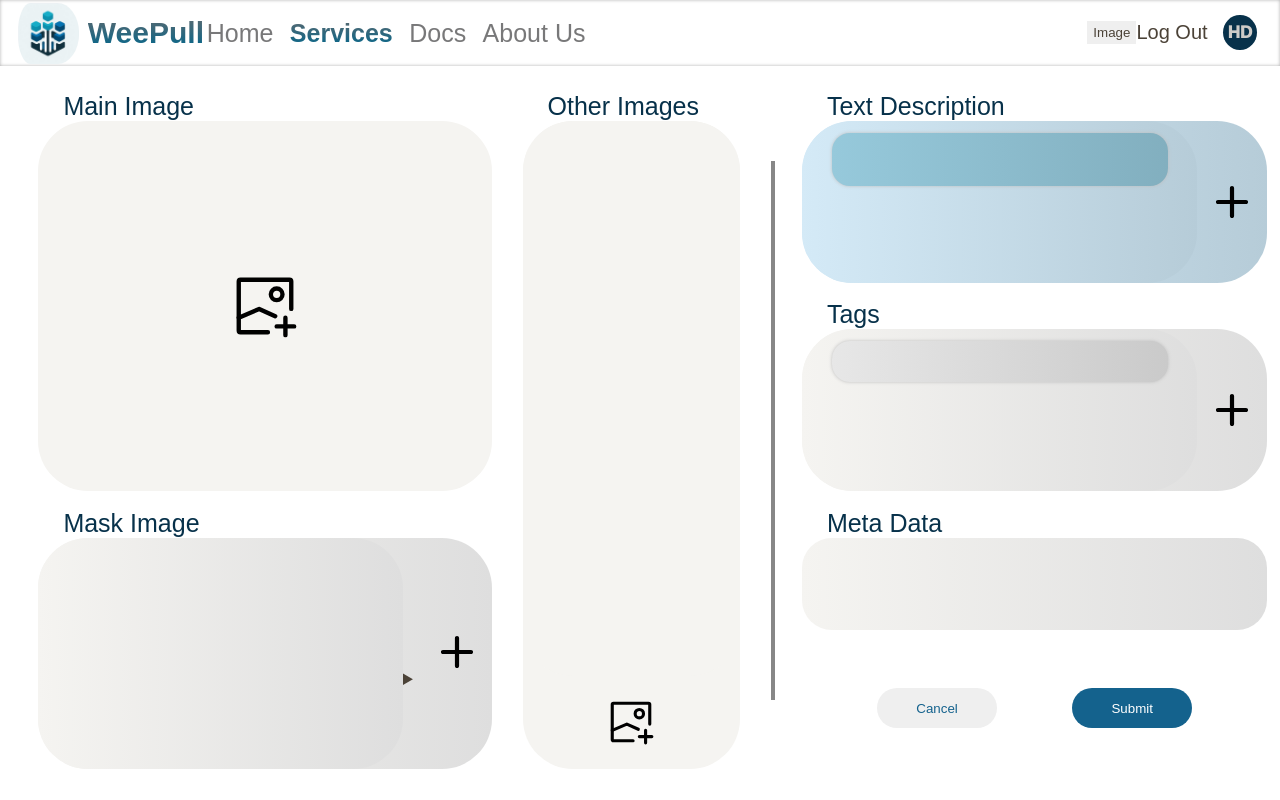
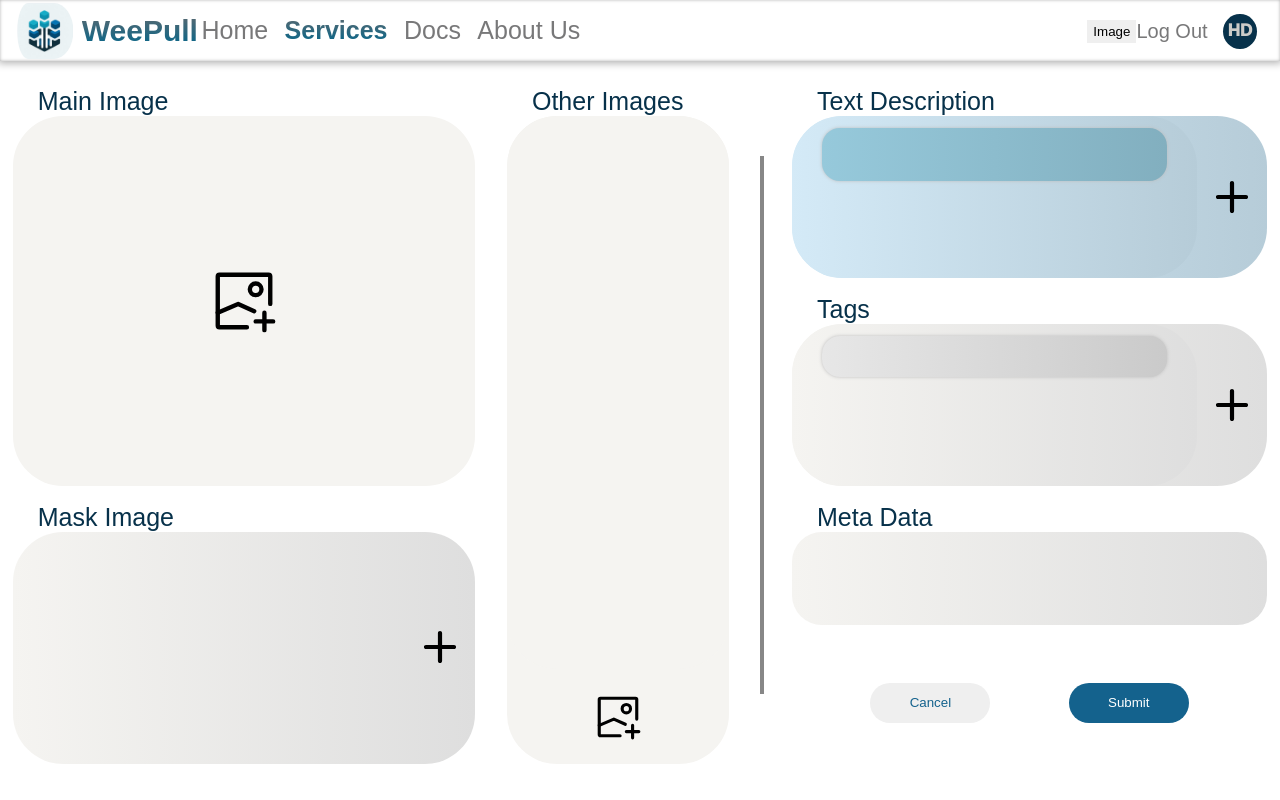
Before and after one commit to Harmitdesai/Weepull, a React (Create React App) app in the folder client/: page /services in a window 1280 px wide. Built offline with nearby package versions, Linux system fonts and the light colour scheme.

Commit message:
updated Mask component

```diff
--- a/client/src/MainImage.js
+++ b/client/src/MainImage.js
@@ -1,9 +1,7 @@
 import { useRef } from 'react';
-import './MainImage.css'
+import './MainImage.css';
 
-let mainImageFile = null;
-
-const MainImage = () => {
+const MainImage = ({ fileSetter, DataURLSetter}) => {
 
     const mainImageInputRef = useRef(null);
     const mainImageSpaceRef = useRef(null);
@@ -14,10 +12,11 @@ const MainImage = () => {
             <div id="mainImageSpace" ref={mainImageSpaceRef}>
                 <input type="file" name="MainImage" accept=".jpg, .jpeg, .png" id="getMainImage" ref={mainImageInputRef} onChange={(e)=>{
                     const file = e.target.files[0];
-                    mainImageFile = file;
+                    fileSetter(file);
                     if (file){
                         const reader = new FileReader();
                         reader.onload = function(e) {
+                            DataURLSetter(e.target.result);
                             mainImageSpaceRef.current.style.backgroundImage = `url(${e.target.result})`;
                             mainImageSpaceRef.current.style.backgroundSize = "cover";
                             mainImageSpaceRef.current.style.backgroundPosition = "center";
@@ -34,4 +33,4 @@ const MainImage = () => {
     );
 }
 
-export {MainImage, mainImageFile};
+export default MainImage;
--- a/client/src/MaskImage.css
+++ b/client/src/MaskImage.css
@@ -1,11 +1,11 @@
-#MaskImage{
+.MaskImage{
     grid-column: 1/4;
     grid-row: 7/11;
     display: flex;
     flex-direction: column;
   }
 
-  #MaskImage div{
+.maskImageSpace{
     width: 100%;
     flex: 1;
     border-radius: 50px;
@@ -14,7 +14,13 @@
     align-items: center;
   }
 
-  #AddMask{
+.MaskImageContainer{
+  flex: 1;
+  width: 100%;
+  height: 100%;
+}
+
+.AddMask{
     border-radius: 10%;
     font-weight: 0;
     background-color:inherit;
@@ -25,13 +31,140 @@
     border: none; /* Remove button border */
     cursor: pointer;
     padding: 2% 0% 2% 0%;
-  }
+}
 
-  #AddMask:hover{
+.AddMask:hover{
     filter: drop-shadow(3px 5px 2px rgb(0 0 0 / 0.4));
     transition: filter 0.2s linear;
   }
 
-  #maskImageSpace{
+details summary {
+    list-style: none; /* Optional: Change cursor to pointer */
+  }
 
+  /* Remove the default arrow icon */
+details summary::-webkit-details-marker {
+    display: none;
   }
+
+details summary::marker {
+    display: none;
+  }
+
+.BlurWindow{
+    z-index: 2;
+    position: absolute;
+    top: 0px;
+    left: 0px;
+    height: 100%;
+    width: 100%;
+    background-color: transparent;
+    backdrop-filter: blur(10px);
+}
+
+.MaskCard{
+    z-index: 3;
+    position: absolute;
+    width: 60%;
+    height: 70%;
+    top: 15%;
+    left: 20%;
+    background-color: #8f8f8f8d;
+    backdrop-filter: blur(20px);
+    border-radius: 30px;
+    display: grid;
+    grid-template-columns: 70% 30%;
+    grid-template-rows: 70% 30%;
+}
+
+.PopUpMaskedImage{
+    width: 100%;
+    height: 100%;
+    background: #dcdccd;
+    grid-column: 1/2;
+    grid-row: 1/2;
+    border-radius: 30px;
+}
+
+.MaskButtons{
+    grid-column: 1/2;
+    grid-row: 2/3;
+    display: grid;
+    grid-template-columns: 50% 50%;
+    grid-template-rows: 50% 50%;
+    justify-items: center;
+    align-items: center;
+}
+
+.SelectArea{
+  background-color: #f5f4f1;
+  font-family: "Inter", sans-serif;
+  font-size: 25px;
+  font-weight: 400;
+  font-style: normal;
+  font-variation-settings:
+    "slnt" 0;
+  border-radius: 30px;
+  grid-row: 1/2;
+  grid-column: 1/2;
+  border: none;
+  height: 50%;
+  width: 80%;
+  background-image: linear-gradient(to top, #54abca, #2e799f);
+  -webkit-background-clip: text; /* Clip the background to the text */
+  -webkit-text-fill-color: transparent; /* Hide the text color */
+  background-clip: text; /* Clip the background to the text (for Firefox) */
+  color: transparent;
+}
+
+.ClearCoordinates{
+  font-family: "Inter", sans-serif;
+  font-size: 25px;
+  font-weight: 400;
+  font-style: normal;
+  font-variation-settings:
+    "slnt" 0;
+  border-radius: 30px;
+  grid-row: 1/2;
+  grid-column: 2/3;
+  border: none;
+  height: 50%;
+  width: 80%;
+}
+
+.AddMaskButton{
+  font-family: "Inter", sans-serif;
+  font-size: 25px;
+  font-weight: 400;
+  font-style: normal;
+  font-variation-settings:
+    "slnt" 0;
+  border-radius: 30px;
+  grid-row: 2/3;
+  grid-column: 1/2;
+  border: none;
+  height: 50%;
+  width: 80%;
+}
+
+.SubmitMask{
+  font-family: "Inter", sans-serif;
+  font-size: 25px;
+  font-weight: 400;
+  font-style: normal;
+  font-variation-settings:
+    "slnt" 0;
+  border-radius: 30px;
+  grid-row: 2/3;
+  grid-column: 2/3;
+  border: none;
+  height: 50%;
+  width: 80%;
+}
+
+.MaskedImageCollection{
+    grid-column: 2/3;
+    grid-row: 1/3;
+    background-color: #ffffff;
+    border-radius: 30px;
+}
--- a/client/src/MaskImage.js
+++ b/client/src/MaskImage.js
@@ -1,17 +1,41 @@
 import './MaskImage.css';
+import { useState, useRef } from 'react';
 
-const MaskImage = () => {
+const MaskImage = ({imageURL}) => {
+
+    const [isOpen, setIsOpen] = useState(false);
+
+    const handleAddMaskClick = () => {
+      if (isOpen){
+        setIsOpen(false);
+      } else {
+        setIsOpen(true);
+      }
+    };
+
     return (
-        <div id="MaskImage">
+        <div className="MaskImage">
             <span className="HeadingText">Mask Image</span>
-            <div id="maskImageSpace">
-                <div id="TextualDescriptionContainer">
+            <div className="maskImageSpace">
+                <div className="MaskImageContainer">
 
                 </div>
-                <details>
+                <details open={isOpen}>
                     <summary>
-                    <button id="AddMask"></button>
+                        <button className="AddMask" onClick={handleAddMaskClick}></button>
                     </summary>
+                    <div className="BlurWindow">
+                    </div>
+                    <div className="MaskCard">
+                        <img className="PopUpMaskedImage" src={imageURL}/>
+                        <div className="MaskButtons">
+                          <button className="SelectArea">Select Area</button>
+                          <button className="ClearCoordinates">Clear Coordinates</button>
+                          <button className="AddMaskButton">Add Mask</button>
+                          <button className="SubmitMask">Submit</button>
+                        </div>
+                        <div className="MaskedImageCollection"></div>
+                    </div>
                 </details>
             </div>
         </div>
--- a/client/src/Navbar.css
+++ b/client/src/Navbar.css
@@ -1,4 +1,5 @@
 .Navbar{
+    position: relative;
     z-index: 5;
     display: block;
     display: flex;
--- /dev/null
+++ b/client/src/Services.css
@@ -0,0 +1,59 @@
+.container{
+    box-sizing: border-box;
+    padding-top: 2%;
+    height: 90%;
+    width: 100%;
+    display: grid;
+    grid-template-columns: 16.5% 7.5% 7.5% 7.5% 7.5% 0% 7.5% 7.5% 7.5% 7.5%;
+    grid-template-rows: 7.5% 7.5% 7.5% 7.5% 7.5% 7.5% 7.5% 7.5% 7.5% 7.5%;
+    gap: 2.5%;
+    padding-left: 1%;
+}
+
+.HeadingText{
+    padding-left: 1em;
+    font-family: sans-serif;
+    font-weight: 500;
+    font-size: 25;
+    text-decoration: none;
+    color: #07314A
+  }
+
+#Divider{
+    grid-row: 2/10;
+    grid-column: 6/6;
+    border: 2px solid rgba(0, 0, 0, 0.47);
+  }
+
+#Buttons{
+    display: flex;
+    flex-direction: column;
+    grid-row: 9/11;
+    grid-column: 7/11;
+  }
+
+#Buttons div{
+    width: 100%;
+    flex: 1;
+    border-radius: 50px;
+    display: flex;
+    justify-content: space-evenly;
+    align-items: center;
+  }
+
+#cancelButton{
+    border-radius: 20px;
+    width: 9em;
+    height: 3em;
+    color: #14628d;
+    border: none;
+  }
+
+#submitButton{
+    border-radius: 20px;
+    width: 9em;
+    height: 3em;
+    background-color: #14628d;
+    color: #ffffff;
+    border: none;
+  }
--- a/client/src/Services.js
+++ b/client/src/Services.js
@@ -1,16 +1,20 @@
-import Navbar from "./Navbar";
-import {MainImage, mainImageFile} from "./MainImage";
+import './Services.css';
+import MainImage from "./MainImage";
 import MaskImage from "./MaskImage";
 import {OtherImage, otherImageList} from "./OtherImage";
 import {TextDescription,TDList} from "./TextDescription";
 import {Tag, TagList} from "./Tag";
 import MetaData from "./MetaData";
+import { useState } from 'react';
 
 const Services = () => {
+    const [mainImageFile, setMainImageFile] = useState(null);
+    const [mainImageDataURL, setMainImageDataURL] = useState(null);
+
     return (
-        <div className="Servicescontainer">
-            <MainImage/>
-            <MaskImage/>
+        <div className="container">
+            <MainImage fileSetter={setMainImageFile} DataURLSetter={setMainImageDataURL}/>
+            <MaskImage imageURL={mainImageDataURL}/>
             <OtherImage/>
             <div id="Divider"></div>
             <TextDescription/>
--- a/client/src/index.css
+++ b/client/src/index.css
@@ -1,72 +1,6 @@
+
+@import url('https://fonts.googleapis.com/css2?family=Inter:wght@100..900&display=swap');
+
 * {
   margin: 0;
-  color: #4B4237  ;
 }
-
-body{
-  padding: 0px;
-  margin: 0px;
-  font-size: 17.5;
-
-}
-
-.Servicescontainer{
-  box-sizing: border-box;
-  padding-top: 2%;
-  height: 90%;
-  width: 100%;
-  display: grid;
-  grid-template-columns: 16.5% 7.5% 7.5% 7.5% 7.5% 0% 7.5% 7.5% 7.5% 7.5%;
-  grid-template-rows: 7.5% 7.5% 7.5% 7.5% 7.5% 7.5% 7.5% 7.5% 7.5% 7.5%;
-  gap: 2.5%;
-  padding-left: 3%;
-  background-color: #ffffff;
-}
-
-.HeadingText{
-  padding-left: 1em;
-  font-family: sans-serif;
-  font-weight: 500;
-  font-size: 25;
-  text-decoration: none;
-  color: #07314A
-}
-
-#Divider{
-  grid-row: 2/10;
-  grid-column: 6/6;
-  border: 2px solid rgba(0, 0, 0, 0.47);
-}
-
-#Buttons{
-  display: flex;
-  flex-direction: column;
-  grid-row: 9/11;
-  grid-column: 7/11;
-}
-
-#Buttons div{
-  width: 100%;
-  flex: 1;
-  border-radius: 50px;
-  display: flex;
-  justify-content: space-evenly;
-  align-items: center;
-}
-
-#cancelButton{
-  border-radius: 20px;
-  width: 9em;
-  height: 3em;
-  color: #14628d;
-  border: none;
-}
-
-#submitButton{
-  border-radius: 20px;
-  width: 9em;
-  height: 3em;
-  background-color: #14628d;
-  color: #ffffff;
-  border: none;
-}
```
